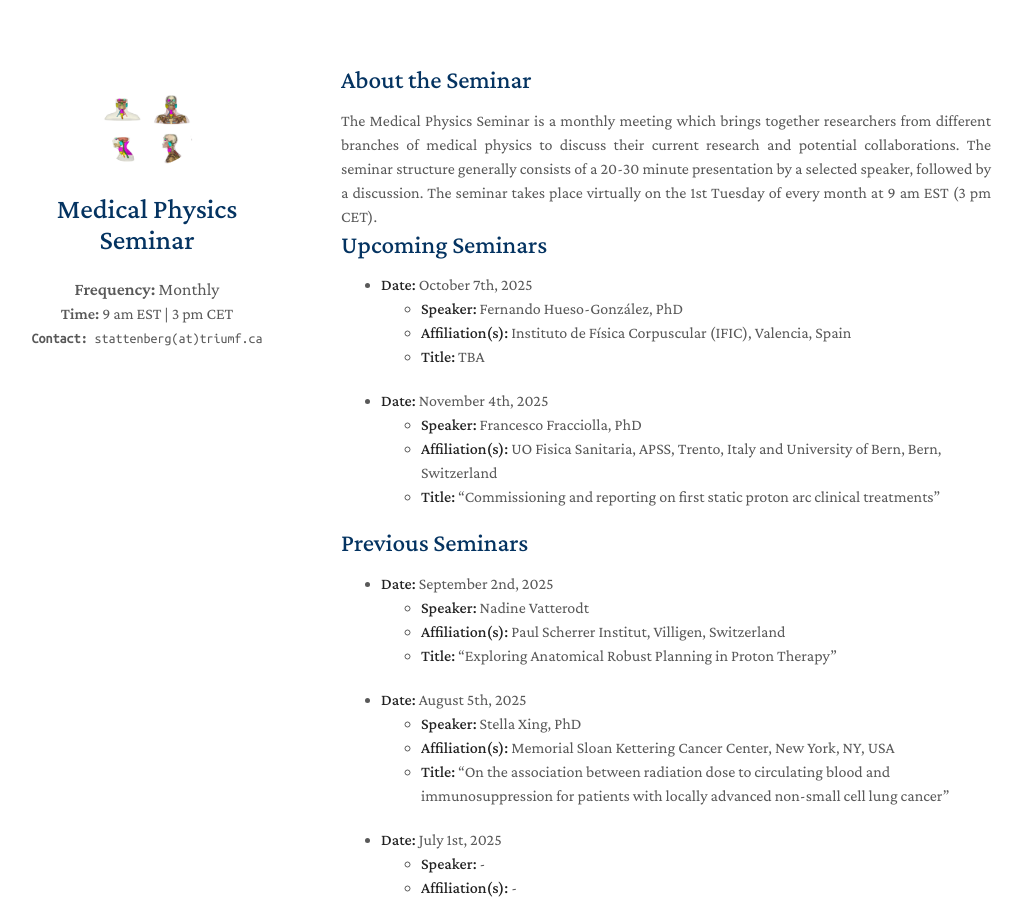
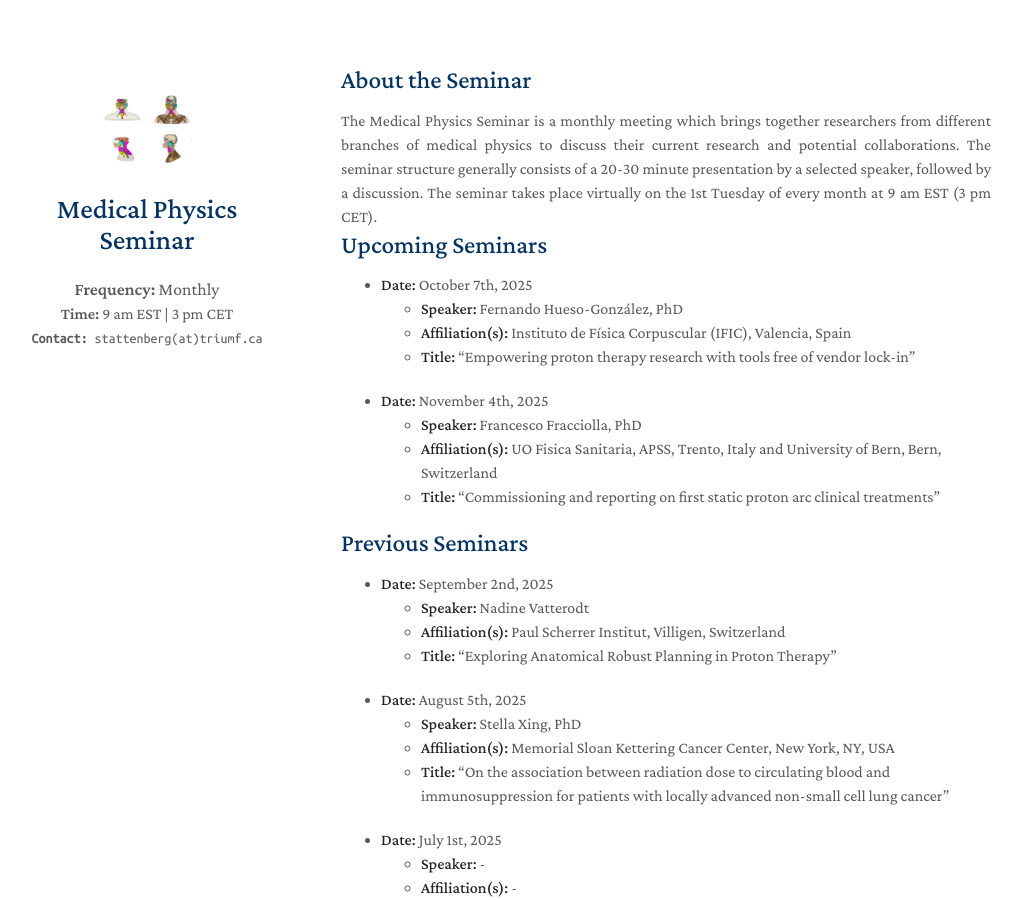
Before and after one commit to MedPhysSeminar/MedPhysSeminar.github.io, a Jekyll site: the page built from index.md, in a window 1280 px wide and 900 px high. Shown: the whole window, without its empty margins (129-1151 px from the left). Built offline with Jekyll 4.4.1, drawn with Linux system fonts in a browser that asks for light colours; nearby versions of some CDN libraries; a style sheet for code colours, icons or effects is not loaded; our own code applies the rules of GitHub Pages for plain Markdown files.

Commit message:
Update index.md

```diff
--- a/index.md
+++ b/index.md
@@ -12,7 +12,7 @@ layout: homepage
 - **Date:** October 7th, 2025
   - **Speaker:** Fernando Hueso-González, PhD
   - **Affiliation(s):** Instituto de Física Corpuscular (IFIC), Valencia, Spain
-  - **Title:** TBA
+  - **Title:** "Empowering proton therapy research with tools free of vendor lock-in"
 
 - **Date:** November 4th, 2025
   - **Speaker:** Francesco Fracciolla, PhD
```
